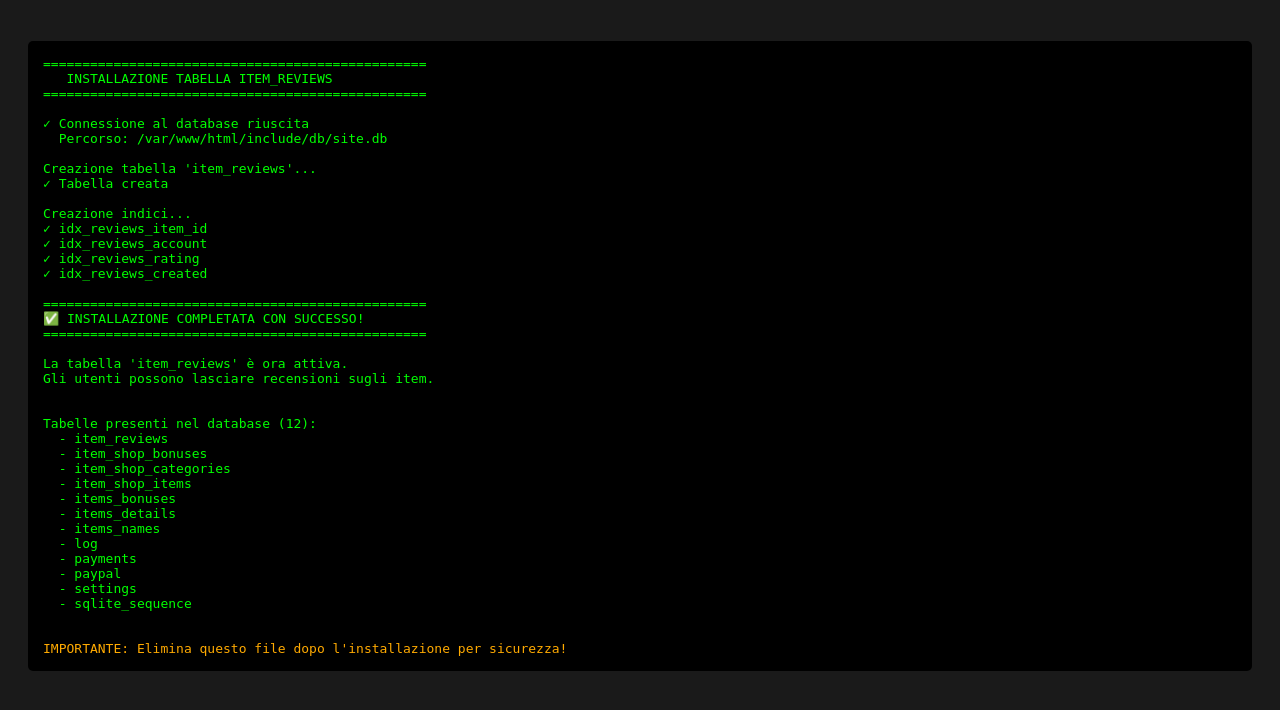
After one commit to GodHunabKu/Gestionale, a PHP site: page /CREATE_REVIEWS_TABLE.php in a window 1280 px wide. The commit adds this page. Shown: the top 710 px of the page. Run offline with PHP 8.4, Linux system fonts and the light colour scheme; data comes from the database, SQL or seed files in the repository.

Commit message:
FIX CRITICAL: Tabella item_reviews + Fix Undefined Offset
Risolve errori log:
- Error: no such table: item_reviews (CRITICO)
- PHP Notice: Undefined offset in js.php line 2

Fix implementati:
1. CREATE_REVIEWS_TABLE.php - Script installazione via browser
2. install_reviews_table.sql - Schema SQL puro
3. REVIEWS_SETUP_README.md - Documentazione completa setup
4. Fix js.php - Aggiunto isset() check per $item[0]

Setup tabella reviews:
- Aprire: https://sito.com/shop2/CREATE_REVIEWS_TABLE.php
- Eseguire e poi eliminare il file per sicurezza

Tabella: item_reviews (id, item_id, account_login, rating, review_text, created_at)
Indici: 4 (item_id, account, rating, created_at)
Constraint: UNIQUE(item_id, account_login) - Una recensione per utente

```diff
--- /dev/null
+++ b/CREATE_REVIEWS_TABLE.php
@@ -0,0 +1,114 @@
+<?php
+/**
+ * SCRIPT DI INSTALLAZIONE TABELLA REVIEWS
+ * Esegui questo file tramite browser: https://tuosito.com/shop2/CREATE_REVIEWS_TABLE.php
+ */
+
+error_reporting(E_ALL);
+ini_set('display_errors', 1);
+header('Content-Type: text/html; charset=utf-8');
+?>
+<!DOCTYPE html>
+<html>
+<head>
+    <title>Installazione Tabella Reviews</title>
+    <style>
+        body { font-family: monospace; background: #1a1a1a; color: #00ff00; padding: 20px; }
+        .success { color: #00ff00; }
+        .error { color: #ff0000; }
+        .warning { color: #ffaa00; }
+        pre { background: #000; padding: 15px; border-radius: 5px; }
+    </style>
+</head>
+<body>
+<pre>
+<?php
+echo "=================================================\n";
+echo "   INSTALLAZIONE TABELLA ITEM_REVIEWS\n";
+echo "=================================================\n\n";
+
+try {
+    // Connessione diretta al database SQLite
+    $db_path = __DIR__ . '/include/db/site.db';
+
+    if(!file_exists($db_path)) {
+        throw new Exception("Database non trovato: " . $db_path);
+    }
+
+    $db = new PDO('sqlite:' . $db_path);
+    $db->setAttribute(PDO::ATTR_ERRMODE, PDO::ERRMODE_EXCEPTION);
+
+    echo "<span class='success'>✓ Connessione al database riuscita</span>\n";
+    echo "  Percorso: " . $db_path . "\n\n";
+
+    // Verifica se la tabella esiste
+    $result = $db->query("SELECT name FROM sqlite_master WHERE type='table' AND name='item_reviews'");
+    $exists = $result->fetch();
+
+    if($exists) {
+        echo "<span class='warning'>⚠ La tabella 'item_reviews' esiste già!</span>\n\n";
+
+        // Mostra statistiche
+        $count = $db->query("SELECT COUNT(*) as total FROM item_reviews")->fetch();
+        echo "Statistiche:\n";
+        echo "- Recensioni presenti: " . $count['total'] . "\n\n";
+
+        echo "<span class='success'>✓ Nessuna azione necessaria.</span>\n";
+    } else {
+        echo "Creazione tabella 'item_reviews'...\n";
+
+        // Crea tabella
+        $db->exec("CREATE TABLE item_reviews (
+            id INTEGER PRIMARY KEY AUTOINCREMENT,
+            item_id INTEGER NOT NULL,
+            account_login TEXT NOT NULL,
+            rating INTEGER NOT NULL CHECK(rating >= 1 AND rating <= 5),
+            review_text TEXT,
+            created_at DATETIME DEFAULT CURRENT_TIMESTAMP,
+            UNIQUE(item_id, account_login)
+        )");
+        echo "<span class='success'>✓ Tabella creata</span>\n\n";
+
+        // Crea indici
+        echo "Creazione indici...\n";
+        $db->exec("CREATE INDEX idx_reviews_item_id ON item_reviews(item_id)");
+        echo "<span class='success'>✓ idx_reviews_item_id</span>\n";
+
+        $db->exec("CREATE INDEX idx_reviews_account ON item_reviews(account_login)");
+        echo "<span class='success'>✓ idx_reviews_account</span>\n";
+
+        $db->exec("CREATE INDEX idx_reviews_rating ON item_reviews(rating)");
+        echo "<span class='success'>✓ idx_reviews_rating</span>\n";
+
+        $db->exec("CREATE INDEX idx_reviews_created ON item_reviews(created_at DESC)");
+        echo "<span class='success'>✓ idx_reviews_created</span>\n\n";
+
+        echo "=================================================\n";
+        echo "<span class='success'>✅ INSTALLAZIONE COMPLETATA CON SUCCESSO!</span>\n";
+        echo "=================================================\n\n";
+        echo "La tabella 'item_reviews' è ora attiva.\n";
+        echo "Gli utenti possono lasciare recensioni sugli item.\n\n";
+    }
+
+    // Verifica finale
+    $tables = $db->query("SELECT name FROM sqlite_master WHERE type='table' ORDER BY name")->fetchAll(PDO::FETCH_COLUMN);
+    echo "\nTabelle presenti nel database (" . count($tables) . "):\n";
+    foreach($tables as $table) {
+        echo "  - " . $table . "\n";
+    }
+
+} catch (Exception $e) {
+    echo "<span class='error'>\n";
+    echo "=================================================\n";
+    echo "❌ ERRORE DURANTE L'INSTALLAZIONE\n";
+    echo "=================================================\n\n";
+    echo "Messaggio: " . $e->getMessage() . "\n\n";
+    echo "Traccia:\n" . $e->getTraceAsString() . "\n";
+    echo "</span>";
+}
+
+echo "\n\n<span class='warning'>IMPORTANTE: Elimina questo file dopo l'installazione per sicurezza!</span>\n";
+?>
+</pre>
+</body>
+</html>
--- a/include/functions/js.php
+++ b/include/functions/js.php
@@ -1,5 +1,5 @@
 <?php
-	if(($current_page=='item' && $item[0]['expire']>0) || ($current_page=='item' && $item[0]['discount']>0) || $current_page=='items')
+	if(($current_page=='item' && isset($item[0]) && ($item[0]['expire']>0 || $item[0]['discount']>0)) || $current_page=='items')
 	{
 ?>
     <script src="<?php print $shop_url; ?>assets/js/jquery.countdown.min.js"></script>
```
Also changed, not shown: REVIEWS_SETUP_README.md (added, +98 -0 lines), install_reviews_table.php (+50 -13 lines), install_reviews_table.sql (added, +20 -0 lines), setup_reviews.php (added, +65 -0 lines).
